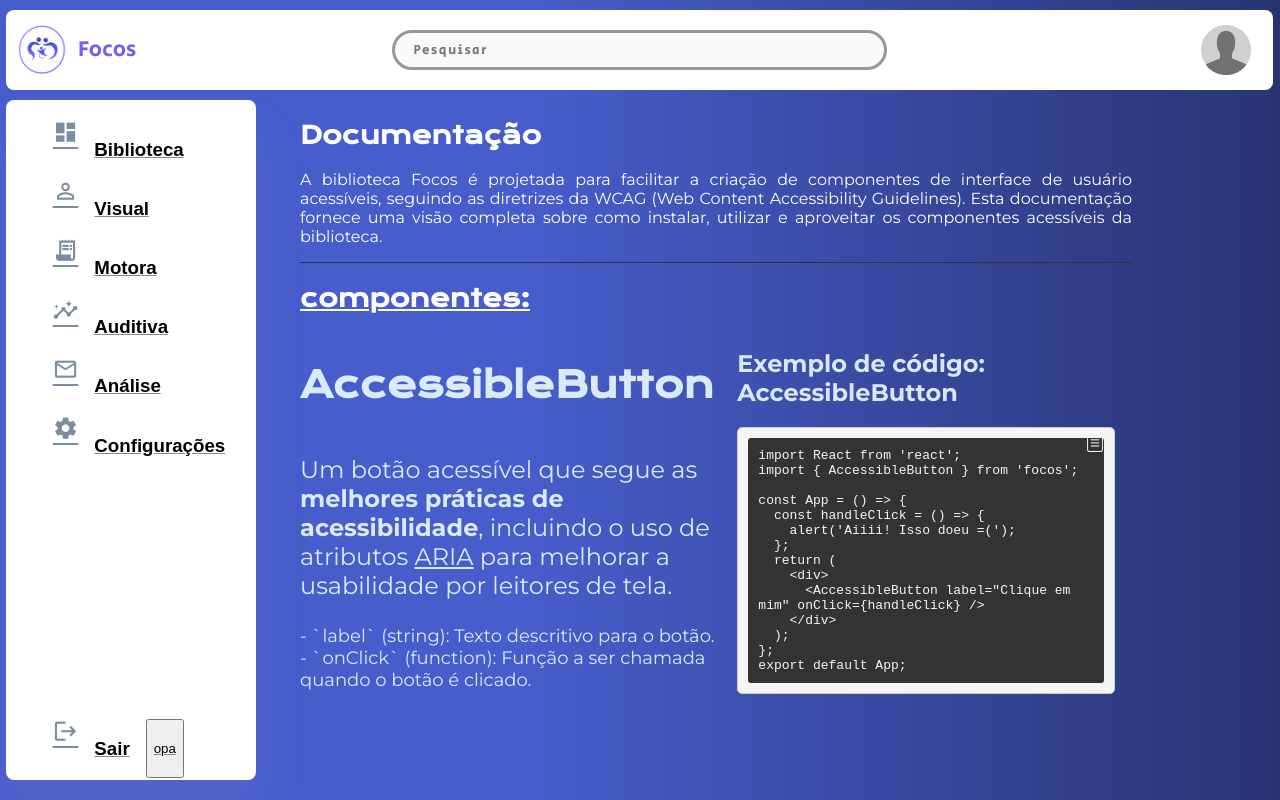
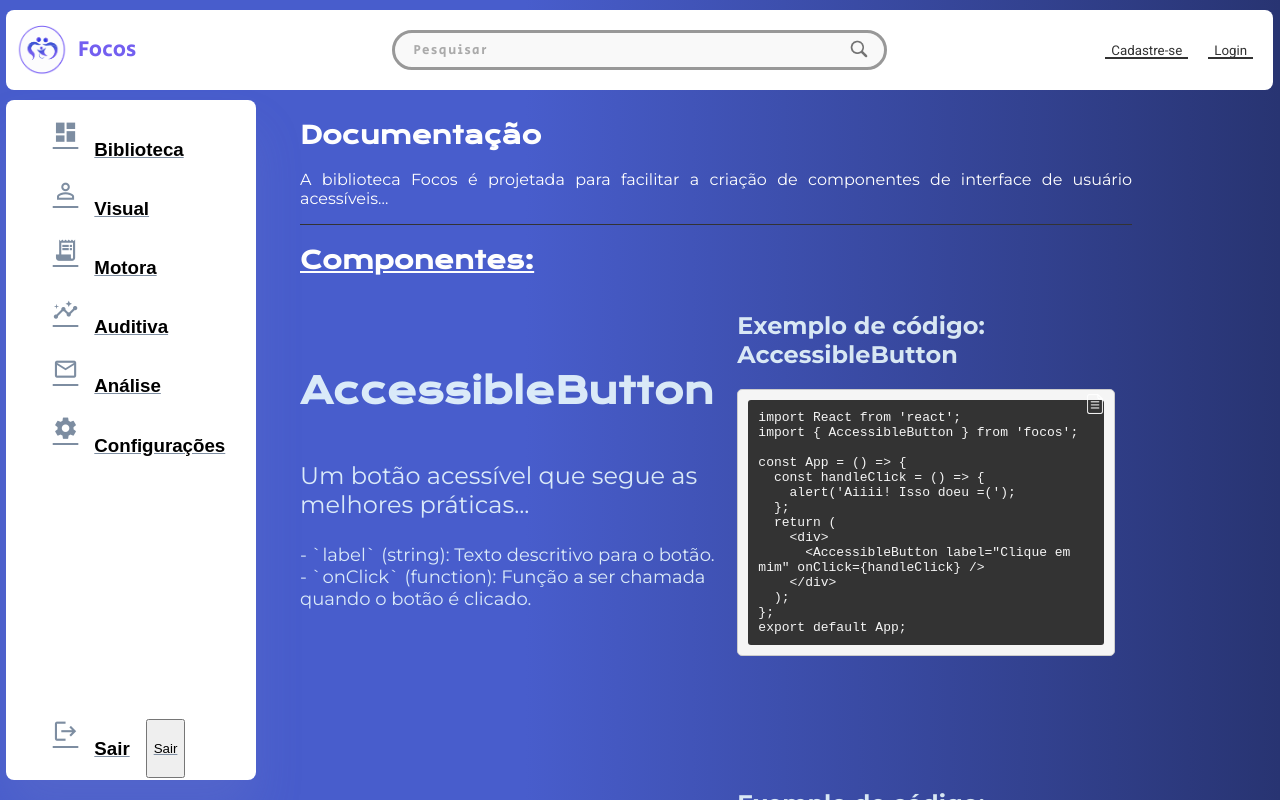
Before and after one commit to RafaelTome22/TCC-ETEC-JARAGUA, a React (Create React App) app in the folder projeto-react/: page /biblioteca in a window 1280 px wide. Built offline with nearby package versions, Linux system fonts and the light colour scheme; no server answers.

Commit message:
perfil user pre desenvolvido

```diff
--- a/projeto-react/src/PAGES/biblioteca.js
+++ b/projeto-react/src/PAGES/biblioteca.js
@@ -1,60 +1,92 @@
-import React, { useRef } from 'react';
+import React, { useRef, useState } from 'react';
+import { useNavigate } from 'react-router-dom';
 import styles from '../styles/biblioteca.module.css';
 import logo from '../assets/logo.png';
-import user from '../assets/user.png';
+import lupa from '../assets/lupa.png';
 import copy from '../assets/documento.png';
-import { useNavigate } from 'react-router-dom';
+import userIcon from '../assets/user.png'; // Ícone de usuário
+import { useAuth } from '../context/authContext'; // Importa o contexto de autenticação
 
 function Biblioteca() {
-  // Cria uma referência distinta para cada caixa de código
   const codeRef1 = useRef(null);
   const codeRef2 = useRef(null);
 
   const navigate = useNavigate();
-  const delay = 500; // Delay de 500 milissegundos (0.5 segundos)
+  const { currentUser, logout } = useAuth(); // Obtém o usuário atual e a função de logout
+
+  const [isPopupOpen, setIsPopupOpen] = useState(false); // Estado para controlar o pop-up
+
+  const togglePopup = () => {
+    setIsPopupOpen(!isPopupOpen); // Alterna a exibição do pop-up
+  };
 
   const handleLogin = () => {
-    setTimeout(() => {
-      navigate('/login');
-    }, delay);
+    navigate('/login');
   };
 
-  // Função de cópia que aceita uma referência como parâmetro
+  const handleLogout = async () => {
+    try {
+      await logout(); // Executa o logout
+      navigate('/'); // Redireciona para a página principal (Vitrine)
+    } catch (error) {
+      console.error('Erro ao fazer logout:', error);
+    }
+  };
+
   function copyCode(ref) {
-    const codeElement = ref.current; // Acessa o elemento <pre> através da ref
-
-    // Cria um elemento de input temporário para usar como intermediário
+    const codeElement = ref.current;
     const tempInput = document.createElement('textarea');
     tempInput.value = codeElement.textContent;
     document.body.appendChild(tempInput);
-
-    // Seleciona o conteúdo do input e copia para a área de transferência
     tempInput.select();
     document.execCommand('copy');
-
-    // Remove o input temporário
     document.body.removeChild(tempInput);
-
-    // Feedback visual ou de áudio para indicar que o código foi copiado
     alert('Código copiado para a área de transferência!');
   }
 
   return (
     <div className={styles['all']}>
-      <header className={styles['header-main']}>
-        <div className={styles['header-info']}>
+      <header className={styles['header-main']}> {/* Header */}
+        <div className={styles['header-info']}> {/* Logo e nome da empresa */}
           <img className={styles.logo} src={logo} alt="logo da empresa focos" />
           <p className={styles['nome-empresa']}>Focos</p>
         </div>
-        <div className={styles['header-pesquisa']}>
+
+        <div className={styles['header-pesquisa']}> {/* Barra de pesquisa */}
           <input type="text" id="searchInput" placeholder="Pesquisar" className={styles['searchInput']} />
+          <label htmlFor="searchInput">
+            <span>
+              <img className={styles['icon-pesquisa']} src={lupa} alt="ícone de pesquisa" />
+            </span>
+          </label>
         </div>
-        <div className={styles['header-btn']}>
-          <img className={styles.user} src={user} alt="imagem user" />
+
+        <div className={styles['header-btn']}> {/* Botões de login/cadastro ou informações do usuário */}
+          {currentUser ? (
+            <div className={styles['user-info']}>
+              <img
+                className={styles['user-icon']}
+                src={userIcon}
+                alt="Ícone de usuário"
+                onClick={togglePopup} // Abre o pop-up ao clicar
+              />
+              {isPopupOpen && (
+                <div className={styles.popup}> {/* Pop-up com as informações do usuário */}
+                  <p>Olá, {currentUser.displayName || 'Usuário'}</p>
+                  <button onClick={handleLogout} className={styles['btn-form-log']}>Sair</button>
+                </div>
+              )}
+            </div>
+          ) : (
+            <>
+              <button title="Cadastre-se" className={styles['btn-form-log']}>Cadastre-se</button>
+              <button title="Login" className={styles['btn-form-log']} onClick={handleLogin}>Login</button>
+            </>
+          )}
         </div>
       </header>
 
-      <aside className={styles.aside}>
+      <aside className={styles.aside}> {/* Sidebar */}
         <div className={styles.sidebar}>
           <a href="#" className={`${styles.sidebarLink} ${styles.active}`}>
             <span className="material-icons">dashboard</span>
@@ -68,7 +100,7 @@ function Biblioteca() {
             <span className="material-icons">receipt_long</span>
             <h3>Motora</h3>
           </a>
-          <a href="#" className={`${styles.sidebarLink} ${styles.active}`}>
+          <a href="#" className={styles.sidebarLink}>
             <span className="material-icons">insights</span>
             <h3>Auditiva</h3>
           </a>
@@ -83,25 +115,24 @@ function Biblioteca() {
           <a href="#" className={`${styles.sidebarLink} ${styles.logout}`}>
             <span className="material-icons">logout</span>
             <h3>Sair</h3>
-            <button onClick={handleLogin}>opa</button>
+            <button onClick={handleLogout}>Sair</button>
           </a>
         </div>
       </aside>
 
-      <section className={styles['container-sessao']}>
+      <section className={styles['container-sessao']}> {/* Conteúdo principal */}
         <div className={styles['titulo-container-sessao']}>
           <h1>Documentação</h1>
-          <p>A biblioteca Focos é projetada para facilitar a criação de componentes de interface de usuário acessíveis, seguindo as diretrizes da WCAG (Web Content Accessibility Guidelines). Esta documentação fornece uma visão completa sobre como instalar, utilizar e aproveitar os componentes acessíveis da biblioteca.</p>
+          <p>A biblioteca Focos é projetada para facilitar a criação de componentes de interface de usuário acessíveis...</p>
         </div>
 
         <div className={styles['componentes']}>
-          <h2 id='componentes'><u>componentes:</u></h2>
+          <h2 id='componentes'><u>Componentes:</u></h2>
 
-          {/* Componente 1 */}
           <div className={styles['container-componentes']}>
             <div className={styles['conteudo-texto']}>
               <h4 className={styles['title-componente']}>AccessibleButton</h4>
-              <p className={styles['par-1']}>Um botão acessível que segue as <strong>melhores práticas de acessibilidade</strong>, incluindo o uso de atributos <u>ARIA</u> para melhorar a usabilidade por leitores de tela.</p>
+              <p className={styles['par-1']}>Um botão acessível que segue as melhores práticas...</p>
               <p className={styles['par-2']}>
                 - `label` (string): Texto descritivo para o botão. <br />
                 - `onClick` (function): Função a ser chamada quando o botão é clicado.
@@ -134,17 +165,13 @@ export default App;
             </div>
           </div>
 
-          {/* Componente 2 */}
           <div className={styles['container-componentes-1']}>
             <div className={styles['conteudo-texto']}>
               <h4 className={styles['title-componente']}>AccessibleInput</h4>
-              <p className={styles['par-1']}>Um campo de entrada acessível com suporte para rótulos e mensagens de erro, garantindo que <strong>todos os usuários</strong>, incluindo aqueles que utilizam <u>leitores de tela</u>, possam interagir com o componente eficientemente.</p>
+              <p className={styles['par-1']}>Um campo de entrada acessível com suporte para rótulos e mensagens de erro...</p>
               <p className={styles['par-2']}>
-                - id (string): Identificador exclusivo para o campo de entrada. Utilizado para associar o rótulo (label) ao campo de entrada. <br /><br />
-                - label (string): Texto descritivo para o campo de entrada, utilizado como rótulo.<br /><br />
-                - value (string): Valor atual do campo de entrada.<br /><br />
-                - onChange (function): Função a ser chamada quando o valor do campo de entrada muda.<br /><br />
-                - ariaDescribedBy (string): Atributo ARIA que associa o campo de entrada a uma descrição adicional (como uma ajuda ou mensagem de erro), através do ID do elemento descritivo.
+                - id (string): Identificador exclusivo para o campo de entrada...<br />
+                - label (string): Texto descritivo para o campo...
               </p>
             </div>
             <div className={styles['text-exemp-cod-1']}>
@@ -176,9 +203,6 @@ function PaginaExemplo() {
           Por favor, entre com seu texto aqui!
         </p>
       </form>
-      <div>
-        <p>Texto Digitado: {inputValue}</p>
-      </div>
     </div>
   );
 }
--- a/projeto-react/src/PAGES/vitrine.js
+++ b/projeto-react/src/PAGES/vitrine.js
@@ -1,4 +1,4 @@
-import React, { useRef } from 'react';
+import React, { useRef, useState } from 'react';
 import { useNavigate, useLocation } from 'react-router-dom';
 import { useAuth } from '../context/authContext'; // Importa o contexto de autenticação
 import styles from '../styles/vitrine.module.css';
@@ -12,6 +12,8 @@ function Vitrine() {
   const location = useLocation();
   const { currentUser, logout } = useAuth(); // Obtém o usuário atual e a função de logout
 
+  const [isPopupOpen, setIsPopupOpen] = useState(false); // Estado para controlar o pop-up
+
   const handleLogin = () => {
     navigate('/login', { state: { from: location.pathname } });
   };
@@ -19,7 +21,7 @@ function Vitrine() {
   const handleLogout = async () => {
     try {
       await logout();
-      navigate('/login'); // Redireciona para a página de login após logout
+      navigate('/'); // Redireciona para a página de login após logout
     } catch (error) {
       console.error('Erro ao sair:', error);
     }
@@ -46,6 +48,10 @@ function Vitrine() {
     alert('Código copiado para a área de transferência!');
   }
 
+  const togglePopup = () => {
+    setIsPopupOpen(!isPopupOpen); // Alterna o pop-up
+  };
+
   return (
     <div className={styles.all}> {/* Começo da página vitrine */}
       <header className={styles['header-main']}> {/* Começo do header */}
@@ -62,12 +68,20 @@ function Vitrine() {
           </label>
         </div>
         <div className={styles['header-btn']}> {/* Começo do header botões de login e cadastro */}
-          {/* Se o usuário estiver logado, exibe o email e o botão de logout */}
           {currentUser ? (
             <div className={styles['user-info']}>
-              <img className={styles['user-icon']} src={userIcon} alt="Ícone de usuário" />
-              <span>Olá, {currentUser.email}</span>
-              <button onClick={handleLogout} className={styles['btn-form-log']}>Sair</button>
+              <img
+                className={styles['user-icon']}
+                src={userIcon}
+                alt="Ícone de usuário"
+                onClick={togglePopup} // Abre o pop-up ao clicar
+              />
+              {isPopupOpen && (
+                <div className={styles.popup}> {/* Pop-up com as informações do usuário */}
+                  <p>Olá, {currentUser.displayName}</p>
+                  <button onClick={handleLogout} className={styles['btn-form-log']}>Sair</button>
+                </div>
+              )}
             </div>
           ) : (
             <>
@@ -100,7 +114,6 @@ function Vitrine() {
           </div>
         </div>
         <div className="article-secundario">
-          {/* Conteúdo adicional pode ser adicionado aqui */}
           <button className={'teste'} onClick={() => navigate('/biblioteca')}>opa</button>
         </div>
       </article>
--- a/projeto-react/src/styles/biblioteca.module.css
+++ b/projeto-react/src/styles/biblioteca.module.css
@@ -56,12 +56,18 @@
     height: 50px;
 }
 
-.user {
+.icon-pesquisa {
+    width: 20px;
+    height: 20px;
+    margin-right: 5px;
+    margin-top: 2px;
+}
+
+.user-icon{
     cursor: pointer;
-    margin-right: 6%;
+    margin-right: 20px;
     width: 50px;
     height: 50px;
-
 }
 
 .nome-empresa {
@@ -100,15 +106,31 @@
 }
 
 .btn-form-log {
-    margin-right: 2%;
-    background: #00189B;
-    opacity: 73%;
+    background-color: transparent;
     font-family: "Roboto", sans-serif;
-    border-radius: 20px;
-    color: white;
-    padding: 8px 16px;
+    color: #333;
     border: none;
     cursor: pointer;
+    overflow: hidden;
+    position: relative;
+    margin-right: 20px;
+}
+
+.btn-form-log::after {
+    content: '';
+    display: block;
+    position: absolute;
+    left: 0;
+    bottom: 0;
+    width: 100%;
+    height: 2px;
+    background-color: #333;
+    transition: width 0.3s ease, left 0.3s ease;
+}
+
+.btn-form-log:hover::after {
+    width: 0;
+    right: 100%;
 }
 
 .aside {
@@ -275,3 +297,34 @@ pre {
     justify-content: space-between;
     margin-top: 80px;
 }
+
+.popup {
+    position: absolute;
+    top: 60px;
+    right: 10px;
+    background-color: #fff;
+    padding: 10px;
+    box-shadow: 0 2px 10px rgba(0, 0, 0, 0.1);
+    border-radius: 8px;
+    z-index: 100;
+    width: 180px;
+  }
+
+  .popup p {
+    margin: 0 0 10px;
+    color: #333;
+  }
+
+  .popup button {
+    width: 100%;
+    padding: 8px;
+    background-color: #735ff0;
+    color: white;
+    border: none;
+    border-radius: 4px;
+    cursor: pointer;
+  }
+
+  .popup button:hover {
+    background-color: #495ECD;
+  }
--- a/projeto-react/src/styles/vitrine.module.css
+++ b/projeto-react/src/styles/vitrine.module.css
@@ -25,15 +25,23 @@ html, body {
 }
 
 .header-main {
-    width: 100%;
-    height: 80px; /* Defina uma altura fixa para o header */
+    width: 99vw;
+    height: 80px;
     display: flex;
     justify-content: space-between;
-    position: fixed; /* Fixa o header no topo da tela */
-    top: 0;
-    left: 0;
+    position: fixed;
+    top: 10px;
+    left: 6px;
     z-index: 1;
-    background-color: white; /* Garante que o header tenha um fundo */
+    background-color: #fff;
+    border-radius: 8px;
+}
+
+.user-icon{
+    cursor: pointer;
+    margin-right: 20px;
+    width: 50px;
+    height: 50px;
 }
 
 .header-info {
@@ -101,7 +109,7 @@ html, body {
     cursor: pointer;
     overflow: hidden;
     position: relative;
-
+    margin-right: 20px;
 }
 
 .btn-form-log::after {
@@ -224,3 +232,34 @@ pre {
 .explicacao-exemp-cod h1 {
     font-family: "Secular One", sans-serif;
 }
+
+.popup {
+    position: absolute;
+    top: 60px;
+    right: 10px;
+    background-color: #fff;
+    padding: 10px;
+    box-shadow: 0 2px 10px rgba(0, 0, 0, 0.1);
+    border-radius: 8px;
+    z-index: 100;
+    width: 180px;
+  }
+
+  .popup p {
+    margin: 0 0 10px;
+    color: #333;
+  }
+
+  .popup button {
+    width: 100%;
+    padding: 8px;
+    background-color: #735ff0;
+    color: white;
+    border: none;
+    border-radius: 4px;
+    cursor: pointer;
+  }
+
+  .popup button:hover {
+    background-color: #495ECD;
+  }
```
Also changed, not shown: projeto-react/src/AuthContext.js (deleted, +0 -26 lines), projeto-react/src/routes.js (+9 -8 lines).
